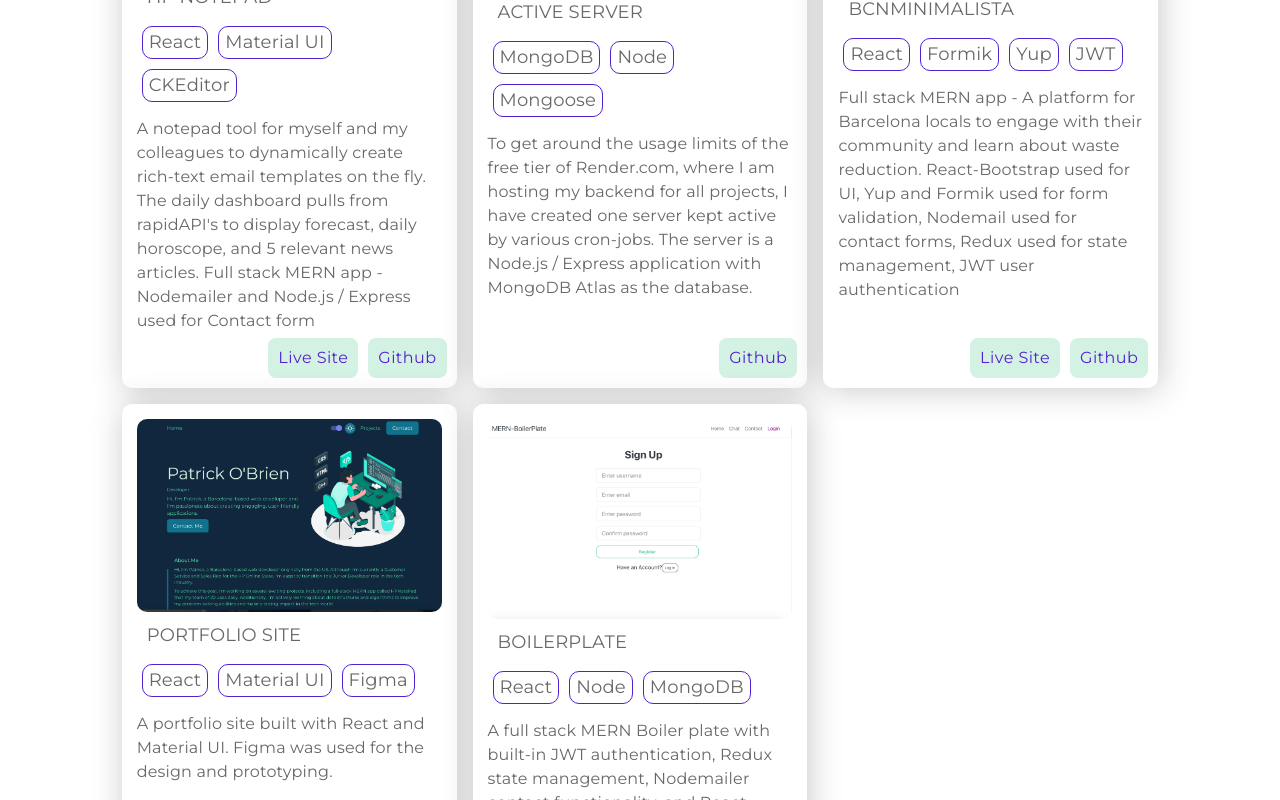
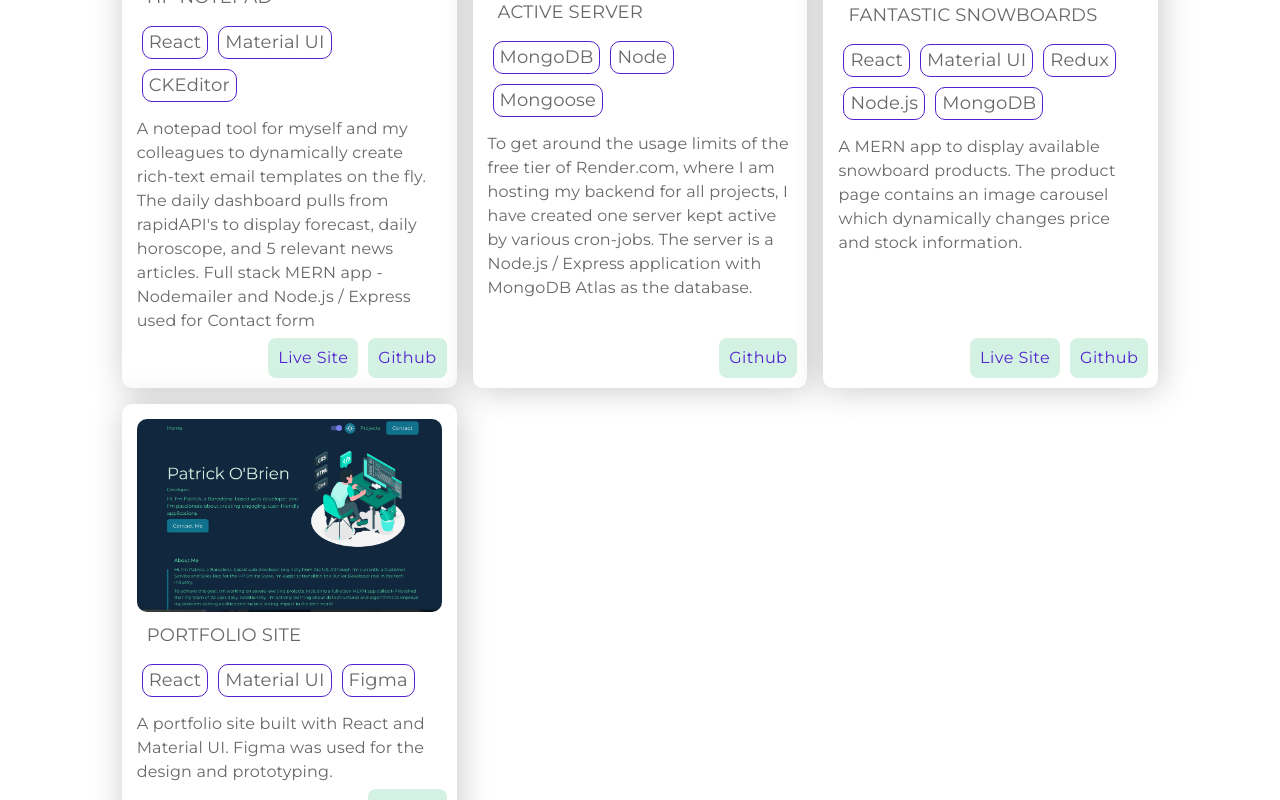
Before and after one commit to misterplain/portfolio, a React (Create React App) app: page /projects in a window 1280 px wide. Shown: the part 340-1140 px from the top of the page. Built offline with nearby package versions, Linux system fonts and the light colour scheme.

Commit message:
fantastic snowboards and move from render to cyclic

```diff
--- a/src/components/ContactForm/ContactForm.js
+++ b/src/components/ContactForm/ContactForm.js
@@ -60,8 +60,9 @@ const ContactForm = () => {
 
               // setBool(true);
               const res = await axios.post(
-                "https://activeserver.onrender.com/portfolio/contact",
+                // "https://activeserver.onrender.com/portfolio/contact",
                 // "http://localhost:5000/portfolio/contact",
+                "https://cute-gray-pelican-tux.cyclic.app/portfolio/contact",
                 data
               );
 
--- a/src/data/projects.js
+++ b/src/data/projects.js
@@ -3,6 +3,7 @@ import bcnMin from "../assets/bcnMin.png";
 import portfolio from "../assets/portfolio.png";
 import boiler from "../assets/boiler.png";
 import activeServer from "../assets/activeServer.png";
+import fantasticfy from "../assets/fantasticfy.png";
 
 //front end mentor
 //https://www.frontendmentor.io/challenges/multistep-form-YVAnSdqQBJ
@@ -25,18 +26,27 @@ const projects = [
     image: activeServer,
     alt: "Active Server",
     githubRepo: "https://github.com/misterplain/activeServer",
-      tags: ["MongoDB", "Node", "Mongoose" ],
-
+    tags: ["MongoDB", "Node", "Mongoose"],
   },
+  // {
+  //   title: "bcnMinimalista",
+  //   description:
+  //     "Full stack MERN app - A platform for Barcelona locals to engage with their community and learn about waste reduction. React-Bootstrap used for UI, Yup and Formik used for form validation, Nodemail used for contact forms, Redux used for state management, JWT user authentication",
+  //   image: bcnMin,
+  //   alt: "bcnMinimalista",
+  //   link: "https://bcnminimalista.onrender.com",
+  //   githubRepo: "https://github.com/misterplain/bcnMin-v4",
+  //   tags: ["React", "Formik", "Yup", "JWT"],
+  // },
   {
-      title: "bcnMinimalista",
+    title: "Fantastic Snowboards",
     description:
-        "Full stack MERN app - A platform for Barcelona locals to engage with their community and learn about waste reduction. React-Bootstrap used for UI, Yup and Formik used for form validation, Nodemail used for contact forms, Redux used for state management, JWT user authentication",
-      image: bcnMin,
-      alt: "bcnMinimalista",
-      link: "https://bcnminimalista.onrender.com",
-      githubRepo: "https://github.com/misterplain/bcnMin-v4",
-      tags: ["React", "Formik", "Yup", "JWT"],
+      "A MERN app to display  available snowboard products. The product page contains an image carousel which dynamically changes price and stock information. ",
+    image: fantasticfy,
+    alt: "Fantastic Snowboards",
+    link: "https://fantasticfy.onrender.com",
+    githubRepo: "https://github.com/misterplain/fantasticfy",
+    tags: ["React", "Material UI", "Redux", "Node.js", "MongoDB"],
   },
   {
     title: "Portfolio Site",
@@ -44,19 +54,20 @@ const projects = [
       "A portfolio site built with React and Material UI. Figma was used for the design and prototyping.",
     image: portfolio,
     alt: "portfolio site",
+
     githubRepo: "https://github.com/misterplain/portfolioV2",
     tags: ["React", "Material UI", "Figma"],
   },
-    {
-      title: "boilerPlate",
-      description:
-        "A full stack MERN Boiler plate with built-in JWT authentication, Redux state management, Nodemailer contact functionality, and React-Bootstrap compatibility",
-      image: boiler,
-      alt: "boilerPlate",
-      link: "https://mernboilerplate.onrender.com",
-      githubRepo: "https://github.com/misterplain/boilerPlate-v2",
-      tags: ["React", "Node", "MongoDB"],
-    },
+  // {
+  //   title: "boilerPlate",
+  //   description:
+  //     "A full stack MERN Boiler plate with built-in JWT authentication, Redux state management, Nodemailer contact functionality, and React-Bootstrap compatibility",
+  //   image: boiler,
+  //   alt: "boilerPlate",
+  //   link: "https://mernboilerplate.onrender.com",
+  //   githubRepo: "https://github.com/misterplain/boilerPlate-v2",
+  //   tags: ["React", "Node", "MongoDB"],
+  // },
 ];
 
 export default projects;
--- a/src/screens/ContactScreen.js
+++ b/src/screens/ContactScreen.js
@@ -1,5 +1,6 @@
 import React from 'react'
 import ContactForm from '../components/ContactForm/ContactForm'
+
 
 const ContactScreen = () => {
   return (
```
Also changed, not shown: src/assets/fantasticfy.png (added). Lines whose indentation alone changed are shown as unchanged.
